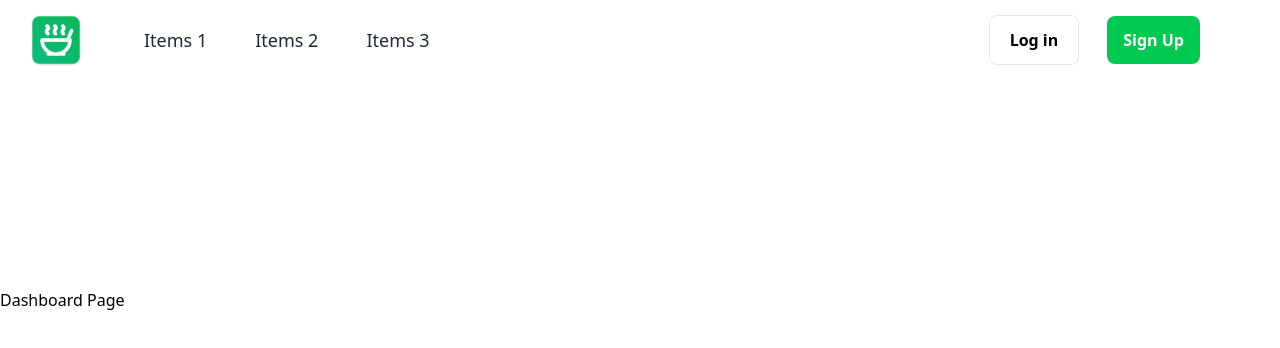
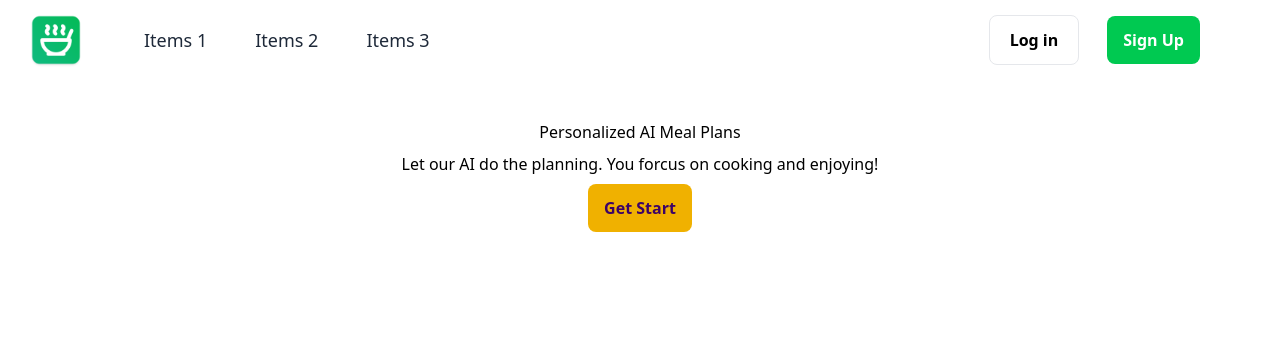
Before and after one commit to yiwenwangANU/saas_ai, a React (Vite) app: page / in a window 1280 px wide. Shown: the top 348 px of the page. Built offline with nearby package versions, Linux system fonts and the light colour scheme; no server answers.

Commit message:
add content to dashboard page, change navbar fix to grid

```diff
--- a/src/pages/Dashboard.tsx
+++ b/src/pages/Dashboard.tsx
@@ -1,5 +1,17 @@
+import Button from "../ui/Button";
+
 const Dashboard = () => {
-  return <div className="pt-72">Dashboard Page</div>;
+  return (
+    <div className="pt-10">
+      <div className="flex flex-col gap-2 items-center ">
+        <div>Personalized AI Meal Plans</div>
+        <div>
+          Let our AI do the planning. You forcus on cooking and enjoying!
+        </div>
+        <Button>Get Start</Button>
+      </div>
+    </div>
+  );
 };
 
 export default Dashboard;
--- a/src/ui/Applayout.tsx
+++ b/src/ui/Applayout.tsx
@@ -3,7 +3,7 @@ import NavBar from "./NavBar";
 
 const Applayout = () => {
   return (
-    <div>
+    <div className="grid grid-rows-[auto-1fr]">
       <NavBar />
       <Outlet />
     </div>
--- a/src/ui/NavBar.tsx
+++ b/src/ui/NavBar.tsx
@@ -18,7 +18,7 @@ const NavBar = () => {
   return (
     <>
       <nav>
-        <div className="fixed top-0 flex flex-row justify-between w-full bg-white items-center ">
+        <div className="flex flex-row justify-between w-full bg-white items-center ">
           <div className="flex flex-row items-center gap-4 text-gray-800 text-sm">
             <Link to={"/"}>
               <img className="w-28 px-7 py-3" src="logo.png" alt="logo" />
```
